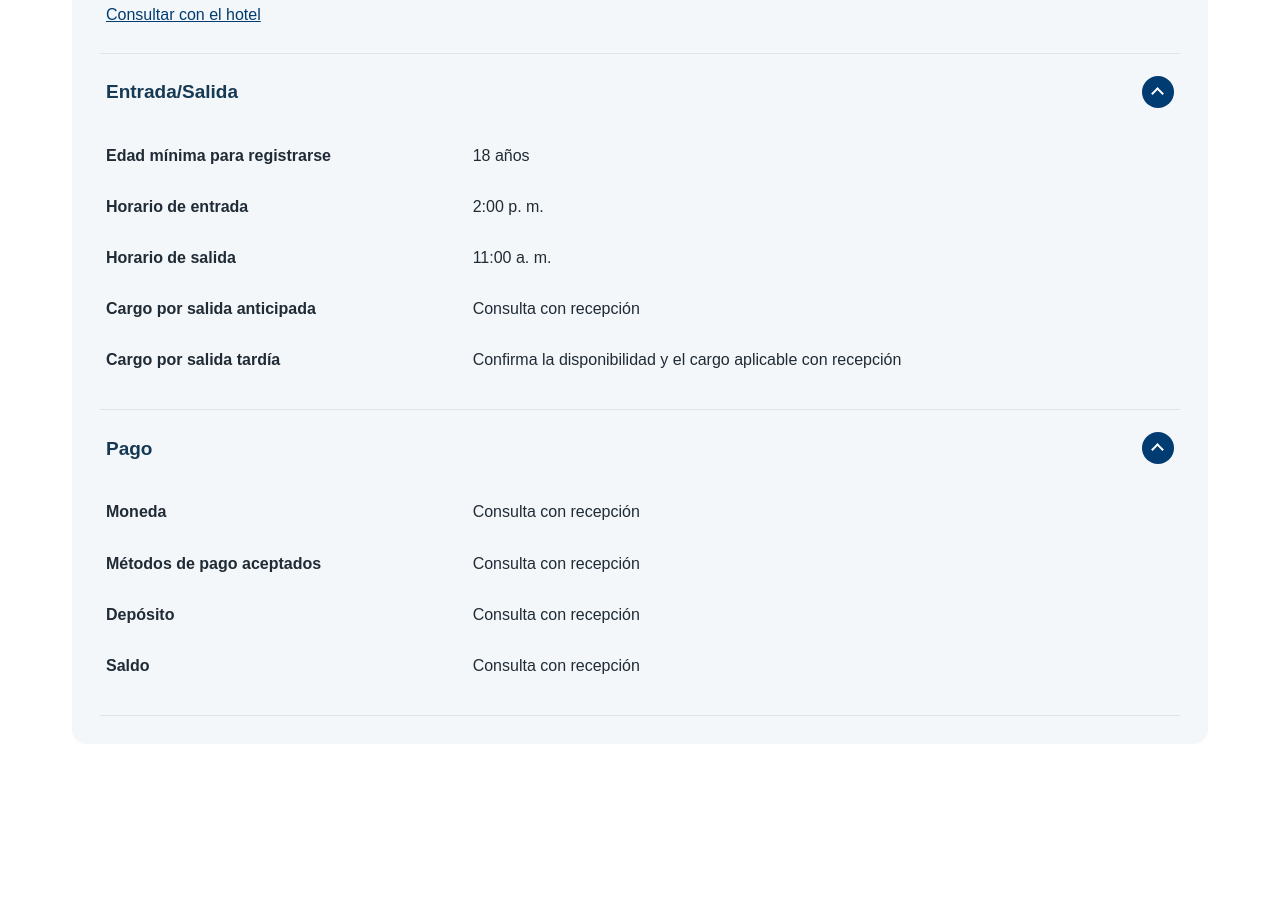
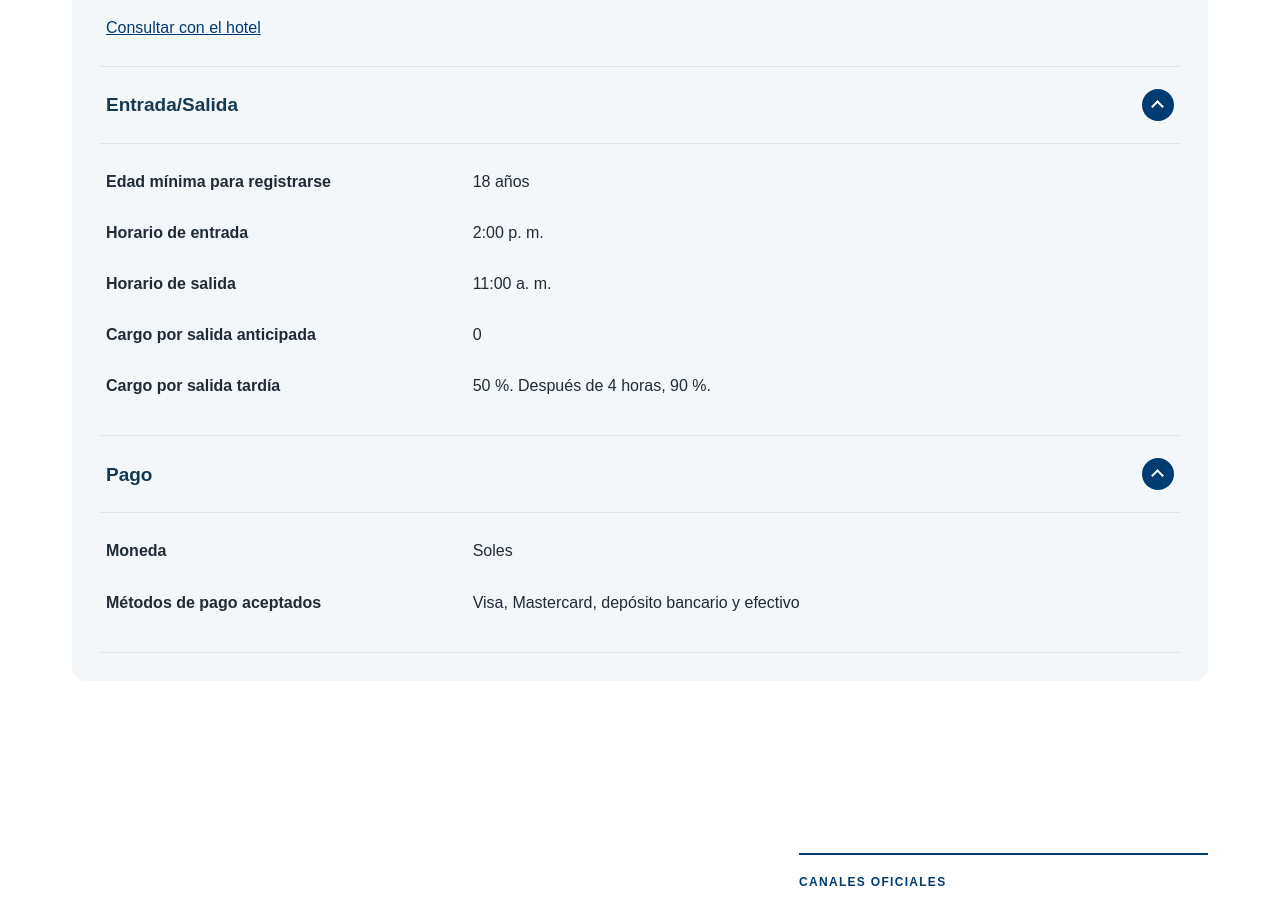
Before and after one commit to camilogomez17/hotelBlueThree, a Next.js app: page /politicas in a window 1280 px wide. Shown: the part 3169-4078 px from the top of the page. Built offline with nearby package versions, Linux system fonts and the light colour scheme; no server answers.

Commit message:
Update hotel checkout and payment policies

```diff
--- a/app/components/AdditionalPolicies.tsx
+++ b/app/components/AdditionalPolicies.tsx
@@ -2,7 +2,6 @@ import { whatsapp } from "../data/hotel";
 
 export default function AdditionalPolicies({ language }: { language: "es" | "en" }) {
   const es = language === "es";
-  const confirmWithReception = es ? "Consulta con recepción" : "Confirm with reception";
   return (
     <div className="hotel-policy-note">
       <div className="hotel-policy-accordion">
@@ -20,8 +19,8 @@ export default function AdditionalPolicies({ language }: { language: "es" | "en"
               <div><dt>{es ? "Edad mínima para registrarse" : "Minimum age to register"}</dt><dd>{es ? "18 años" : "18"}</dd></div>
               <div><dt>{es ? "Horario de entrada" : "Check-in time"}</dt><dd>{es ? "2:00 p. m." : "2:00 p.m."}</dd></div>
               <div><dt>{es ? "Horario de salida" : "Check-out time"}</dt><dd>{es ? "11:00 a. m." : "11:00 a.m."}</dd></div>
-              <div><dt>{es ? "Cargo por salida anticipada" : "Early checkout fee"}</dt><dd>{confirmWithReception}</dd></div>
-              <div><dt>{es ? "Cargo por salida tardía" : "Late checkout fee"}</dt><dd>{es ? "Confirma la disponibilidad y el cargo aplicable con recepción" : "Confirm availability and any applicable fee with reception"}</dd></div>
+              <div><dt>{es ? "Cargo por salida anticipada" : "Early checkout fee"}</dt><dd>0</dd></div>
+              <div><dt>{es ? "Cargo por salida tardía" : "Late checkout fee"}</dt><dd>{es ? "50 %. Después de 4 horas, 90 %." : "50%. After 4 hours, 90%."}</dd></div>
             </dl>
           </div>
         </details>
@@ -29,10 +28,8 @@ export default function AdditionalPolicies({ language }: { language: "es" | "en"
           <summary>{es ? "Pago" : "Payment"} <span aria-hidden="true" /></summary>
           <div className="hotel-policy-accordion-content">
             <dl className="hotel-policy-accordion-rows">
-              <div><dt>{es ? "Moneda" : "Currency"}</dt><dd>{confirmWithReception}</dd></div>
-              <div><dt>{es ? "Métodos de pago aceptados" : "Accepted payment methods"}</dt><dd>{confirmWithReception}</dd></div>
-              <div><dt>{es ? "Depósito" : "Deposit"}</dt><dd>{confirmWithReception}</dd></div>
-              <div><dt>{es ? "Saldo" : "Remaining balance"}</dt><dd>{confirmWithReception}</dd></div>
+              <div><dt>{es ? "Moneda" : "Currency"}</dt><dd>{es ? "Soles" : "Peruvian soles"}</dd></div>
+              <div><dt>{es ? "Métodos de pago aceptados" : "Accepted payment methods"}</dt><dd>{es ? "Visa, Mastercard, depósito bancario y efectivo" : "Visa, Mastercard, bank deposit, and cash"}</dd></div>
             </dl>
           </div>
         </details>
--- a/app/globals.css
+++ b/app/globals.css
@@ -848,12 +848,13 @@ img,video,iframe{max-width:100%}
 .hotel-policy-accordion{border-top:1px solid #dce5ec}
 .hotel-policy-accordion details{border-bottom:1px solid #dce5ec}
 .hotel-policy-accordion summary{display:flex;justify-content:space-between;align-items:center;gap:16px;padding:22px 6px;list-style:none;cursor:pointer;font-weight:750;font-size:19px;color:#173a54}
+.hotel-policy-accordion details[open] summary{border-bottom:1px solid #dce5ec}
 .hotel-policy-accordion summary::-webkit-details-marker{display:none}
 .hotel-policy-accordion summary span{display:grid;place-items:center;flex:0 0 32px;width:32px;height:32px;border-radius:50%;background:#003b71;color:#fff;transition:transform .15s}
 .hotel-policy-accordion summary span::before{content:"";width:9px;height:9px;border-right:2px solid currentColor;border-bottom:2px solid currentColor;transform:translateY(-2px) rotate(45deg)}
 .hotel-policy-accordion details[open] summary span{transform:rotate(180deg)}
 .hotel-policy-accordion summary:focus-visible{outline:2px solid #003b71;outline-offset:2px}
-.hotel-policy-accordion-content{padding:0 6px 24px;line-height:1.7}
+.hotel-policy-accordion-content{padding:12px 6px 24px;line-height:1.7}
 .hotel-policy-accordion-content>p{margin:0 0 12px}
 .hotel-policy-accordion-content>a{color:#003b71;text-decoration:underline}
 .hotel-policy-accordion-rows{margin:0}
```
